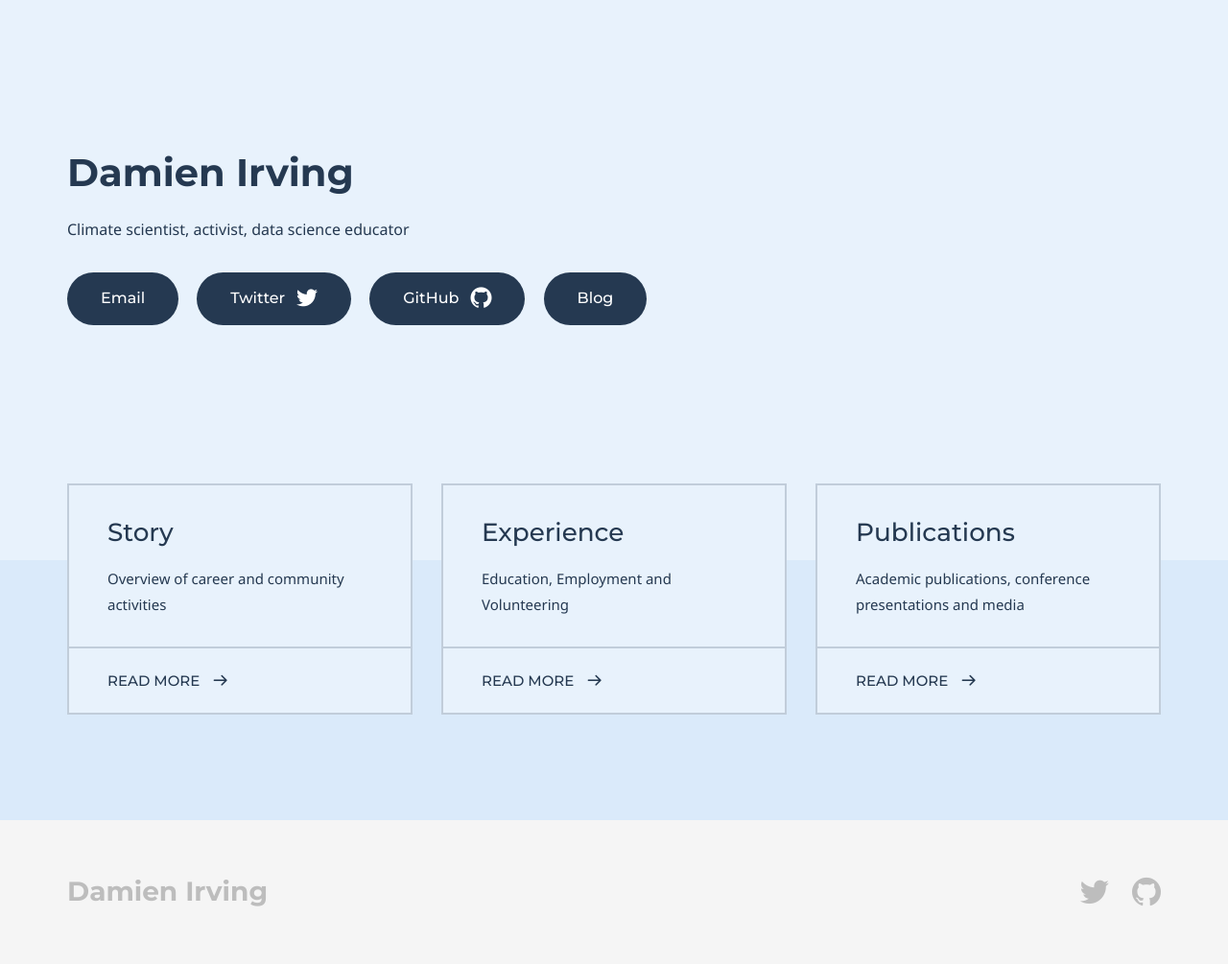
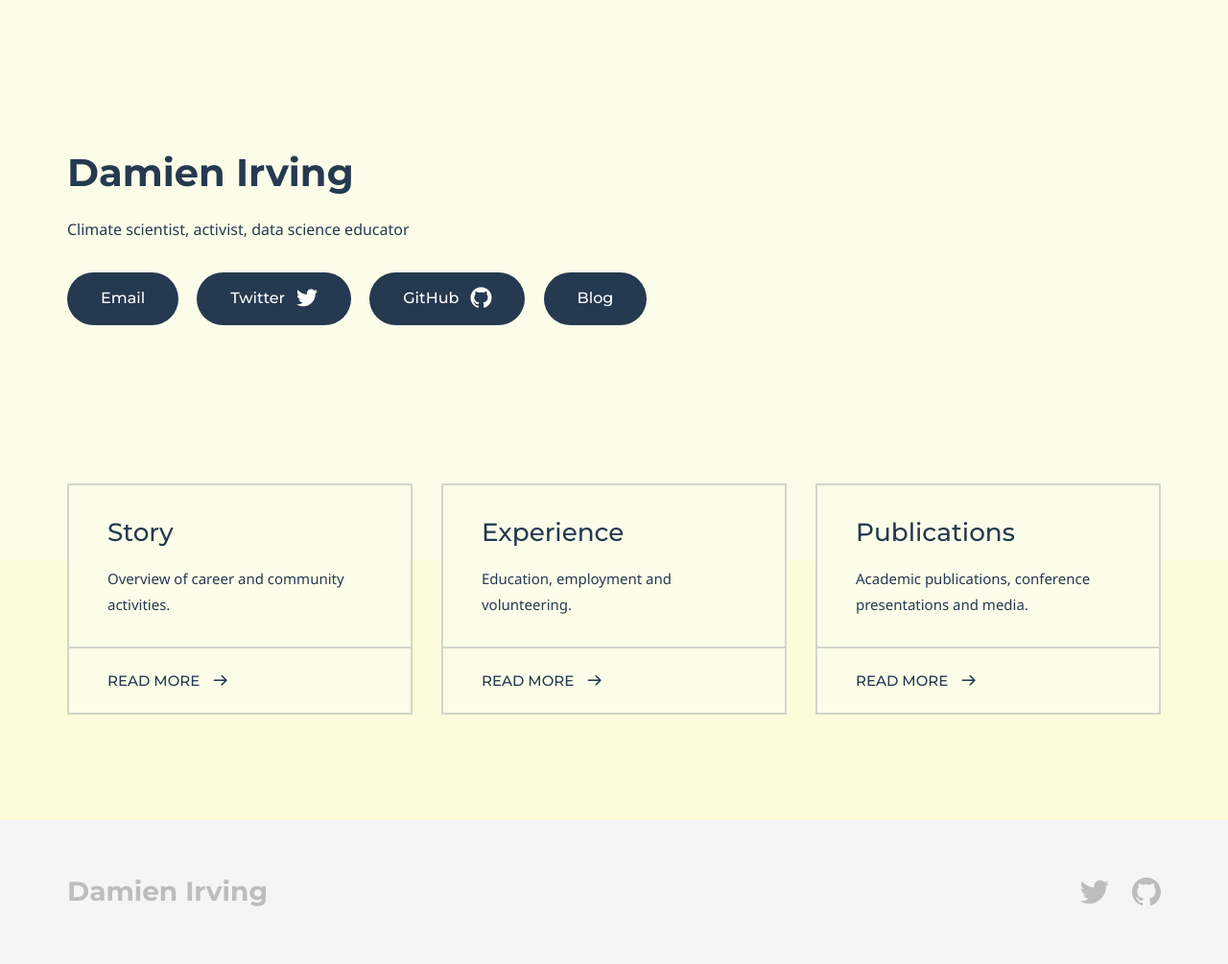
Before and after one commit to DamienIrving/damienirving.github.io, a Jekyll site: the page built from index.md, in a window 1280 px wide. Shown: the whole page at 96% size. Built offline with Jekyll 4.4.1, drawn with Linux system fonts in a browser that asks for light colours; some web fonts are replaced.

Commit message:
Minor updates

```diff
--- a/_config.yml
+++ b/_config.yml
@@ -1,7 +1,7 @@
 # Theme settings
 doks:
     baseurl:
-    color_theme: # Available themes: blue (default), green, purple, red and yellow
+    color_theme: yellow # Available themes: blue (default), green, purple, red and yellow
     header:
         logo:
             text: Damien Irving
--- a/index.md
+++ b/index.md
@@ -25,15 +25,15 @@ buttons:
 # Grid navigation
 grid_navigation:
     - title: Story
-      excerpt: Overview of career and community activities
+      excerpt: Overview of career and community activities.
       cta: Read more
       url: '/story'
     - title: Experience
-      excerpt: Education, Employment and Volunteering
+      excerpt: Education, employment and volunteering.
       cta: Read more
       url: '/experience'
     - title: Publications
-      excerpt: Academic publications, conference presentations and media
+      excerpt: Academic publications, conference presentations and media.
       cta: Read more
       url: '/publications'
 ---
```
Also changed, not shown: experience.md (+3 -3 lines), publications.md (+1 -1 lines), story.md (+1 -1 lines).
